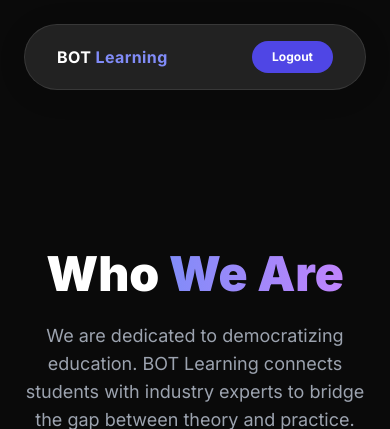
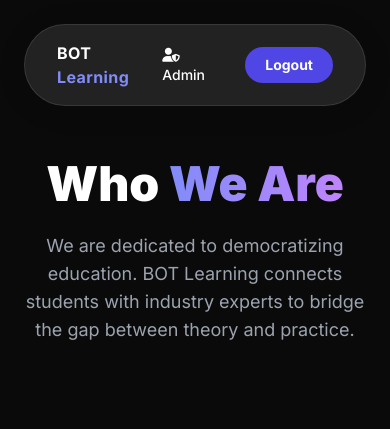
Before and after one commit to gmtayef/CSE-412-Web-based-course-Management-System, a PHP site: page /about.php in a window 390 px wide. Shown: the top 429 px of the page. Run offline with PHP 8.4, Linux system fonts and the light colour scheme; a user stored in the database is signed in; some libraries are stand-ins or nearby versions.

Commit message:
Enhance navigation layout and styling
Refactor navigation and improve styling for responsiveness.

```diff
--- a/about.php
+++ b/about.php
@@ -17,7 +17,6 @@ $user_id = $_SESSION['user_id'] ?? 0;
     <style>
         body { font-family: 'Inter', sans-serif; background-color: #0a0a0a; }
 
-
         .glass-nav {
            background: rgba(255, 255, 255, 0.1);
            backdrop-filter: blur(10px);
@@ -33,32 +32,39 @@ $user_id = $_SESSION['user_id'] ?? 0;
         }
     </style>
 </head>
-<body class="text-white">
+<body class="text-white relative">
 
-   <div class="relative z-10 container mx-auto px-4 h-full flex flex-col">
-
-            <nav class="py-4 flex justify-between items-center glass-nav rounded-full mt-6 px-8 mx-2 md:mx-6">
+    <div class="absolute top-0 left-0 w-full z-50">
+        <div class="container mx-auto px-4">
+            <nav class="py-4 flex justify-between items-center glass-nav rounded-full mt-6 px-8 mx-2 md:mx-6 transition-colors duration-300">
                 <a href="index.php" class="text-1xl font-bold tracking-wide">BOT <span class="text-indigo-400">Learning</span></a>
 
-                <ul class="hidden md:flex items-center space-x-8 text-sm font-medium text-gray-300">
-                    <li><a href="index.php" class="hover:text-white transition">Home</a></li>
-                    <li><a href="course-page.php" class="hover:text-white transition">Courses</a></li>
-                    <li><a href="instructors.php" class="hover:text-white transition">Instructors</a></li>
-                    <li><a href="about.php" class="text-white border-b-2 border-indigo-500 pb-1">About</a></li>
-                    <li><a href="contact.php" class="hover:text-white transition">Contact</a></li>
+                <ul class="hidden md:flex items-center space-x-8 text-md font-medium text-gray-300">
+                    <li><a href="index.php" class="hover:text-white pb-1 border-b-2 border-transparent hover:border-indigo-500 transition-all duration-300">Home</a></li>
+                    <li><a href="course-page.php" class="hover:text-white pb-1 border-b-2 border-transparent hover:border-indigo-500 transition-all duration-300">Courses</a></li>
+                    <li><a href="instructors.php" class="hover:text-white pb-1 border-b-2 border-transparent hover:border-indigo-500 transition-all duration-300">Instructors</a></li>
+                    <li><a href="about.php" class="text-white font-bold border-b-2 border-indigo-500 pb-1 transition-all duration-300">About</a></li>
+                    <li><a href="contact.php" class="hover:text-white pb-1 border-b-2 border-transparent hover:border-indigo-500 transition-all duration-300">Contact</a></li>
                 </ul>
 
-                <div class="flex items-center space-x-4">
-                    <?php if (isset($_SESSION['user_name']) || isset($_SESSION['admin_name']) || isset($_SESSION['instructor_name'])): ?>
-                         <a href="logout.php" class="bg-indigo-600 hover:bg-indigo-700 text-white py-2 px-5 rounded-full font-bold text-xs transition">Logout</a>
+                <div class="flex items-center space-x-6">
+                    <?php if (isset($_SESSION['admin_name'])): ?>
+                        <a href="admin_panel.php" class="hover:text-indigo-300 transition text-sm font-medium"><i class="fas fa-user-shield mr-1"></i> Admin</a>
+                        <a href="logout.php" class="bg-indigo-600 hover:bg-indigo-700 text-white py-2 px-5 rounded-full font-bold text-sm transition">Logout</a>
+                    <?php elseif (isset($_SESSION['instructor_name'])): ?>
+                        <a href="instructor_panel.php" class="hover:text-indigo-300 transition text-sm font-medium"><i class="fas fa-chalkboard-teacher mr-1"></i> Panel</a>
+                        <a href="logout.php" class="bg-indigo-600 hover:bg-indigo-700 text-white py-2 px-5 rounded-full font-bold text-sm transition">Logout</a>
+                    <?php elseif (isset($_SESSION['user_name'])): ?>
+                        <a href="student_panel.php" class="hover:text-indigo-300 transition text-sm font-medium"><i class="fas fa-user-graduate mr-1"></i> My Courses</a>
+                        <a href="logout.php" class="bg-indigo-600 hover:bg-indigo-700 text-white py-2 px-5 rounded-full font-bold text-sm transition">Logout</a>
                     <?php else: ?>
-                        <a href="login_form.php" class="hover:text-white text-sm font-medium transition">Login</a>
-                        <a href="register_form.php" class="bg-indigo-600 hover:bg-indigo-700 text-white py-2 px-6 rounded-full font-bold text-xs transition">Sign Up</a>
+                        <a href="login_form.php" class="hover:text-white font-medium transition">Login</a>
+                        <a href="register_form.php" class="bg-indigo-600 hover:bg-indigo-700 text-white py-2 px-6 rounded-full font-bold transition shadow-[0_0_15px_rgba(79,70,229,0.3)]">Sign Up</a>
                     <?php endif; ?>
                 </div>
-            </div>
+            </nav>
         </div>
-    </nav>
+    </div>
 
     <header class="relative pt-40 pb-20 px-6 text-center">
         <h1 class="text-5xl md:text-3xl font-black mb-6">Who <span class="text-gradient">We Are</span></h1>
@@ -234,5 +240,17 @@ $user_id = $_SESSION['user_id'] ?? 0;
         </div>
     </footer>
 
+    <script>
+        window.addEventListener('scroll', function() {
+            const nav = document.querySelector('nav');
+            if (window.scrollY > 50) {
+                nav.classList.add('bg-black/80');
+                nav.classList.remove('glass-nav');
+            } else {
+                nav.classList.add('glass-nav');
+                nav.classList.remove('bg-black/80');
+            }
+        });
+    </script>
 </body>
 </html>
```
